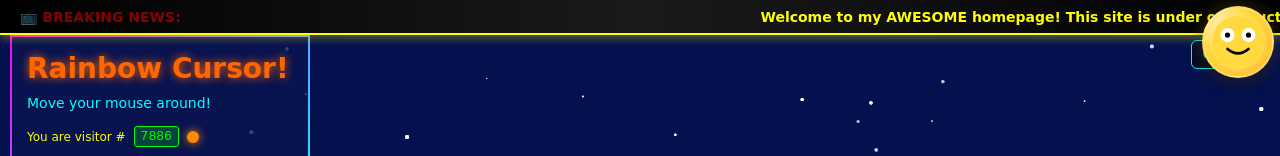
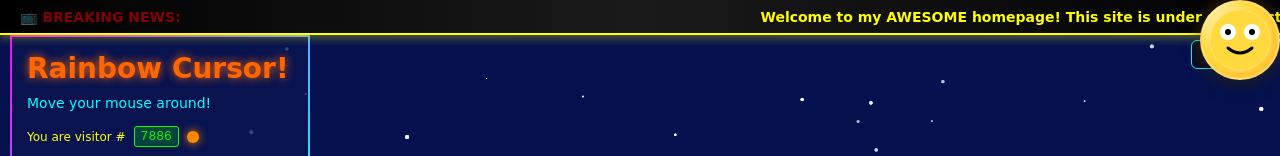
Before and after one commit to azzadaboss/gamegamef, a React (Vite) app: page / in a window 1280 px wide. Shown: the top 156 px of the page. Built offline with nearby package versions, Linux system fonts and the light colour scheme; the HTML template or start-up script is replaced by a standard one.

Commit message:
Pin smiley to exact top-right corner, raise z-index and ensure pointer events

```diff
--- a/src/App.css
+++ b/src/App.css
@@ -446,19 +446,21 @@
 
 .smiley-button {
   position: fixed;
-  top: 6px;
-  right: 6px;
-  width: 72px;
-  height: 72px;
-  z-index: 9999;
+  top: 0;
+  right: 0;
+  width: 80px;
+  height: 80px;
+  padding: 6px;
+  z-index: 99999; /* above banner */
   cursor: pointer;
   display: flex;
   align-items: center;
   justify-content: center;
   margin: 0;
+  pointer-events: auto;
 }
 
-.smiley-button svg { pointer-events: auto; display: block; }
+.smiley-button svg { pointer-events: auto; display: block; width: 100%; height: 100%; }
 
 .smiley-button:focus { outline: 2px dashed #FFFF00; outline-offset: 4px; }
 
```
